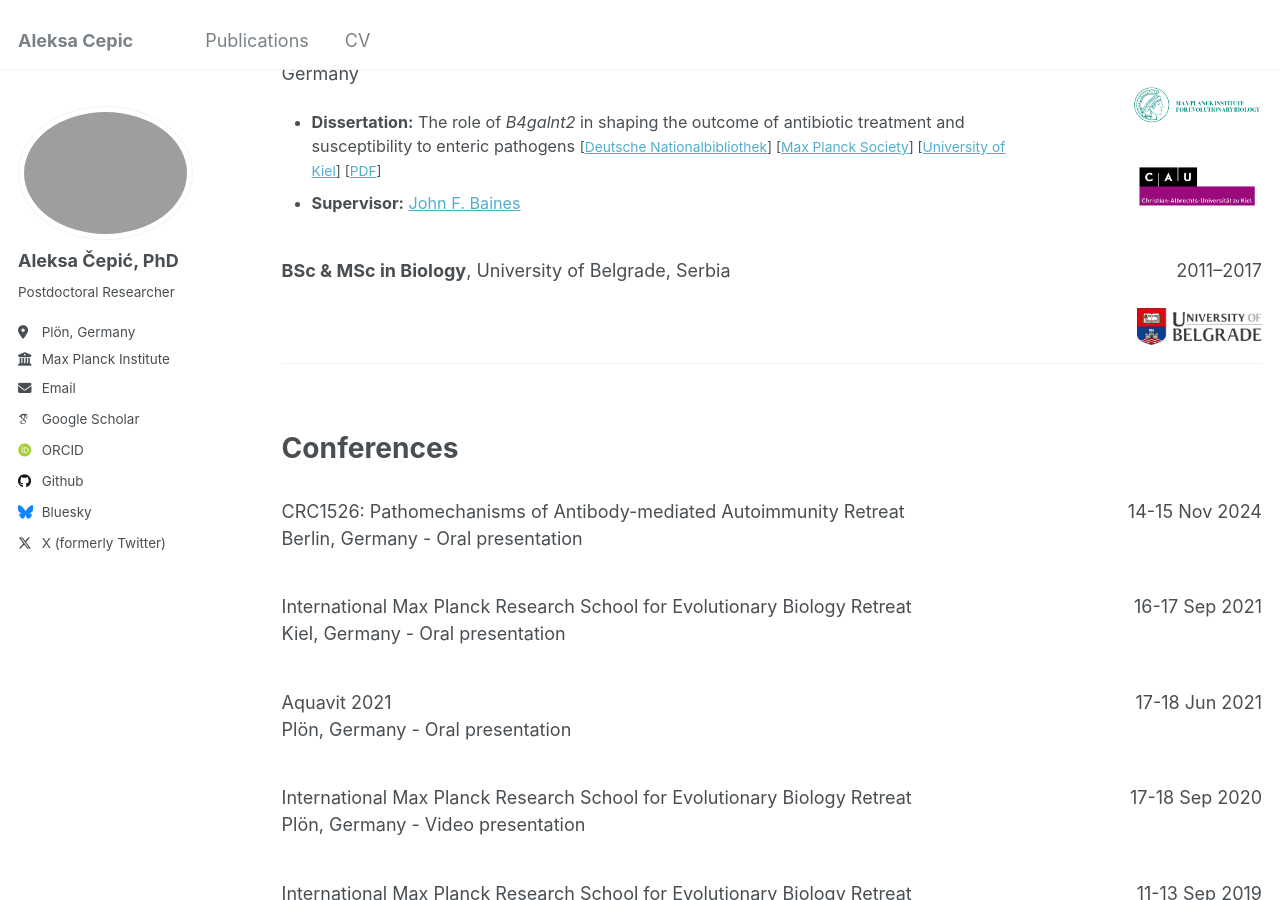
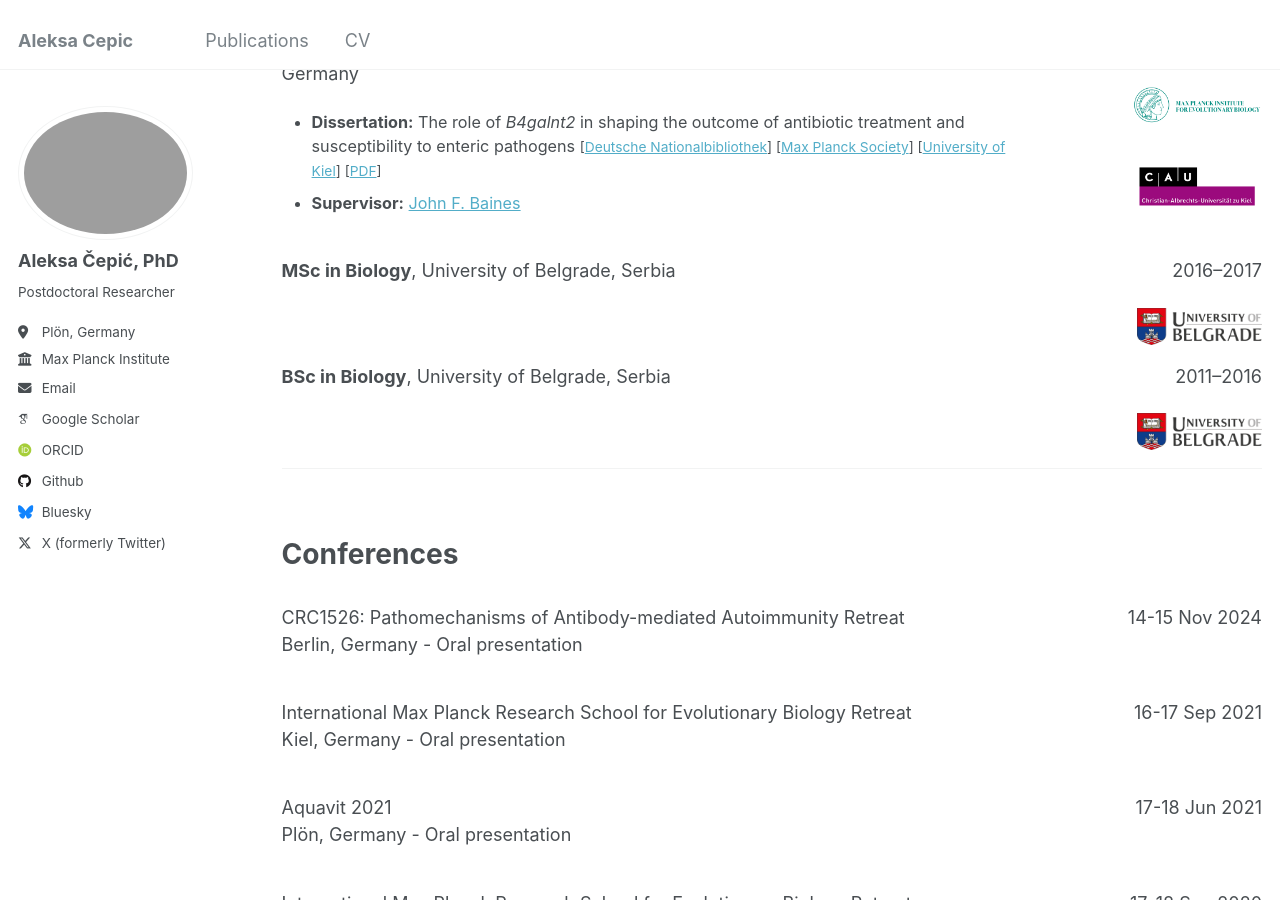
Before and after one commit to drcepic/drcepic.github.io, a Jekyll site: the page built from _pages/cv.md, in a window 1280 px wide and 900 px high, scrolled down 903 px. Built offline with Jekyll 4.4.1, drawn with Linux system fonts in a browser that asks for light colours; some web fonts are replaced.

Commit message:
Update cv.md

```diff
--- a/_pages/cv.md
+++ b/_pages/cv.md
@@ -102,13 +102,28 @@ Education
   <!-- Left column -->
   <div style="flex: 7; text-align: left;">
     <p>
-      <b>BSc & MSc in Biology</b>, University of Belgrade, Serbia
+      <b>MSc in Biology</b>, University of Belgrade, Serbia
     </p>
   </div>
 
   <!-- Right column -->
   <div style="flex: 2; text-align: right;">
-    <p>2011–2017</p>
+    <p>2016–2017</p>
+    <img src="../images/belgrade_uni.png" style="width: 125px; height: auto;">
+  </div>
+</div>
+
+<div style="display: flex; gap: 10px;">
+  <!-- Left column -->
+  <div style="flex: 7; text-align: left;">
+    <p>
+      <b>BSc in Biology</b>, University of Belgrade, Serbia
+    </p>
+  </div>
+
+  <!-- Right column -->
+  <div style="flex: 2; text-align: right;">
+    <p>2011–2016</p>
     <img src="../images/belgrade_uni.png" style="width: 125px; height: auto;">
   </div>
 </div>
```
